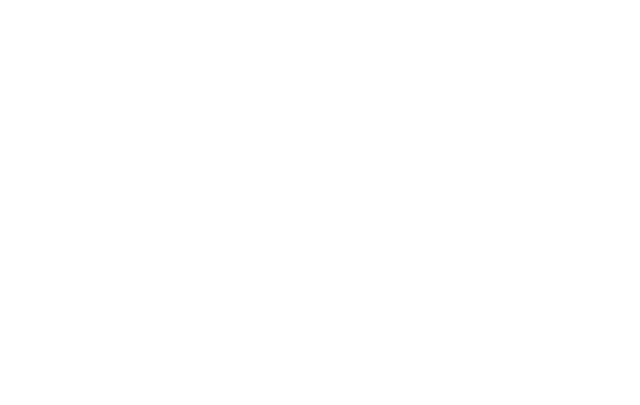
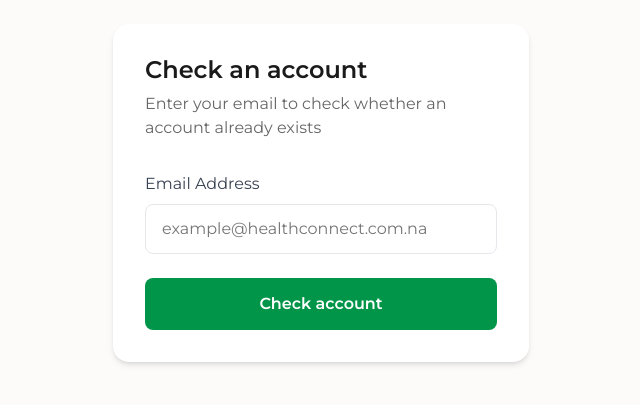
Before and after one commit to TopNotch-Solutions/health-frontend-UI, a React (Create React App) app: page /check-account in a window 1280 px wide. Before the commit this address had no page. Shown: the part 207-612 px from the top of the page, without its empty margins (319-959 px from the left). Built offline with nearby package versions, Linux system fonts and the light colour scheme.

Commit message:
check account

```diff
--- a/src/App.js
+++ b/src/App.js
@@ -24,6 +24,7 @@ import { useSelector } from "react-redux";
 import AdminRoute from "./AdminRoute";
 import SubmitEmail from "./pages/SubmitEmail";
 import ForgotPassword from "./pages/ForgotPassword";
+import CreateAccount from "./pages/CreateAccount";
 
 function App() {
   const [openSidebarToggle, setOpenSidebarToggle] = useState(false);
@@ -78,6 +79,7 @@ function App() {
                   </Route>
                   <Route path="/submit" element={<SubmitEmail />} />
                   <Route path="/reset-password" element={<ForgotPassword />} />
+                  <Route path="/check-account" element={<CreateAccount />} />
                 </Routes>
               </div>
             </div>
--- a/src/assets/css/AdminLogin.css
+++ b/src/assets/css/AdminLogin.css
@@ -154,6 +154,18 @@
   cursor: not-allowed;
 }
 
+.submit-button-green {
+  background-color: #009548;
+}
+
+.submit-button-green:hover {
+  background-color: #007a3a;
+}
+
+.submit-button-green:disabled {
+  background-color: #9ca3af;
+}
+
 .back-button {
   width: 100%;
   padding: 0.875rem;
--- a/src/pages/AdminLogin.jsx
+++ b/src/pages/AdminLogin.jsx
@@ -190,7 +190,7 @@ const AdminLogin = () => {
                   <button
                     type="button"
                     className="forgot-password"
-                    onClick={() => navigate("/Submit")}
+                    onClick={() => navigate("/submit")}
                   >
                     Forgot Password?
                   </button>
@@ -203,6 +203,14 @@ const AdminLogin = () => {
                 >
                   {isSubmitting ? <div className="loader"></div> : "Sign in"}
                 </button>
+
+                <button
+                  type="button"
+                  className="back-button"
+                  onClick={() => navigate("/check-account")}
+                >
+                  Create an account
+                </button>
               </form>
             </div>
           </div>
--- /dev/null
+++ b/src/pages/CreateAccount.jsx
@@ -0,0 +1,146 @@
+import React, { useEffect, useState } from "react";
+import "../assets/css/AdminLogin.css";
+import { toast } from "react-toastify";
+import { useDispatch } from "react-redux";
+import { toggleSidebarfalse } from "../redux/reducers/sidebarReducer";
+import Backdrop from "@mui/material/Backdrop";
+import CircularProgress from "@mui/material/CircularProgress";
+import fetchJSON from "../utils/fetchJSON";
+
+const CreateAccount = () => {
+  const [email, setEmail] = useState("");
+  const [emailError, setEmailError] = useState("");
+  const [isSubmitting, setIsSubmitting] = useState(false);
+  const [accountStatus, setAccountStatus] = useState(null);
+
+  const dispatch = useDispatch();
+
+  useEffect(() => {
+    dispatch(toggleSidebarfalse());
+  }, [dispatch]);
+
+  const validateForm = () => {
+    if (!email) {
+      setEmailError("Email is required");
+      return false;
+    }
+    if (!/\S+@\S+\.\S+/.test(email)) {
+      setEmailError("Email is invalid");
+      return false;
+    }
+    return true;
+  };
+
+  const handleSubmit = async (e) => {
+    e.preventDefault();
+    setEmailError("");
+    setAccountStatus(null);
+
+    if (!validateForm()) return;
+
+    setIsSubmitting(true);
+    try {
+      // Public endpoint — no auth token required
+      const result = await fetchJSON(
+        "https://apihealthconnect.kopanovertex.com/api/auth/check-account",
+        "POST",
+        { email }
+      );
+
+      setAccountStatus(result);
+
+      if (result.exists) {
+        toast.success(result.message || "Account found.");
+      } else {
+        toast.error(
+          result.message || "No account found with this email."
+        );
+      }
+    } catch (error) {
+      toast.error(
+        error.message ||
+          "Unable to check account. Please try again."
+      );
+    } finally {
+      setIsSubmitting(false);
+    }
+  };
+
+  return (
+    <div className="login-container">
+      <Backdrop
+        sx={{ color: "#fff", zIndex: (theme) => theme.zIndex.drawer + 1 }}
+        open={isSubmitting}
+      >
+        <CircularProgress color="inherit" />
+      </Backdrop>
+      <div className="login-wrapper-centered">
+        <div className="login-form-section">
+          <div className="login-form-wrapper">
+            <div className="login-card">
+              <form className="auth-form" onSubmit={handleSubmit}>
+                <h2>Check an account</h2>
+                <p className="auth-subtitle">
+                  Enter your email to check whether an account already exists
+                </p>
+
+                <div className="form-field">
+                  <label>Email Address</label>
+                  <input
+                    type="email"
+                    value={email}
+                    placeholder="example@healthconnect.com.na"
+                    onChange={(e) => {
+                      setEmailError("");
+                      setAccountStatus(null);
+                      setEmail(e.target.value);
+                    }}
+                    className={emailError ? "error-input" : ""}
+                    disabled={isSubmitting}
+                  />
+                  {emailError && (
+                    <span className="error-message">{emailError}</span>
+                  )}
+                </div>
+
+                {accountStatus && (
+                  <div
+                    className="form-field"
+                    style={{
+                      padding: "0.75rem 1rem",
+                      borderRadius: 8,
+                      backgroundColor: accountStatus.exists
+                        ? "rgba(0, 149, 72, 0.08)"
+                        : "rgba(220, 38, 38, 0.08)",
+                      color: accountStatus.exists ? "#009548" : "#dc2626",
+                      fontSize: "0.9rem",
+                    }}
+                  >
+                    {accountStatus.message ||
+                      (accountStatus.exists
+                        ? "Account found."
+                        : "No account found with this email.")}
+                  </div>
+                )}
+
+                <button
+                  type="submit"
+                  className="submit-button submit-button-green"
+                  disabled={isSubmitting}
+                >
+                  {isSubmitting ? (
+                    <div className="loader"></div>
+                  ) : (
+                    "Check account"
+                  )}
+                </button>
+              </form>
+            </div>
+          </div>
+        </div>
+      </div>
+    </div>
+  );
+};
+
+export default CreateAccount;
--- a/src/pages/SubmitEmail.jsx
+++ b/src/pages/SubmitEmail.jsx
@@ -1,55 +1,14 @@
 import React, { useState } from "react";
 import "../assets/css/AdminLogin.css";
-import ArrowBackIosNewIcon from '@mui/icons-material/ArrowBackIosNew';
 import { toast } from "react-toastify";
 import { useNavigate } from "react-router-dom";
-import { useSelector } from "react-redux";
+import fetchJSON from "../utils/fetchJSON";
 
 function SubmitEmail() {
   const [email, setEmail] = useState("");
   const [emailError, setEmailError] = useState("");
   const [isSubmitting, setIsSubmitting] = useState(false);
   const navigate = useNavigate();
-
-  const handleSubmit = async (e) => {
-    e.preventDefault();
-
-    setEmailError("");
-
-    if (validateForm()) {
-      try {
-          setIsSubmitting(true);
-          const response = await fetch("https://dt.mtc.com.na:4000/auth/admin/forgot-password", {
-            method: "POST",
-            headers: {
-              "Content-Type": "application/json",
-            },
-            body: JSON.stringify({
-              email
-            }),
-          });
-
-          const data = await response.json();
-
-          if (response.ok) {
-              setIsSubmitting(false);
-              setEmail("");
-              toast.success(data.message);
-
-          } else {
-            setIsSubmitting(false);
-            toast.error("Username not found in our database. Verify username and try again!");
-          }
-        } catch (error) {
-          setIsSubmitting(false);
-          toast.error(
-            "Network error. Please check your network connection and try again",
-            "Please check your network connection and try again"
-          );
-        }
-
-    }
-  };
 
   const validateForm = () => {
     let valid = true;
@@ -62,12 +21,55 @@ function SubmitEmail() {
     }
     return valid;
   };
+
+  const handleSubmit = async (e) => {
+    e.preventDefault();
+    setEmailError("");
+
+    if (!validateForm()) return;
+
+    setIsSubmitting(true);
+    try {
+      // Public endpoint — no auth token; usable by users who are not logged in
+      const accountCheck = await fetchJSON(
+        "https://apihealthconnect.kopanovertex.com/api/auth/check-account",
+        "POST",
+        { email }
+      );
+
+      if (!accountCheck.exists) {
+        toast.error(
+          accountCheck.message || "No account found with this email."
+        );
+        return;
+      }
+
+      const data = await fetchJSON(
+        "https://apihealthconnect.kopanovertex.com/auth/admin/forgot-password",
+        "POST",
+        { email }
+      );
+
+      setEmail("");
+      toast.success(
+        data.message ||
+          "Password reset instructions have been sent to your email."
+      );
+    } catch (error) {
+      toast.error(
+        error.message ||
+          "Network error. Please check your network connection and try again."
+      );
+    } finally {
+      setIsSubmitting(false);
+    }
+  };
+
   return (
     <div className="login-container">
       <div className="login-wrapper-centered">
         <div className="login-form-section">
           <div className="login-form-wrapper">
-
             <div className="login-card">
               <form onSubmit={handleSubmit} className="auth-form">
                 <h2>Reset Password</h2>
@@ -107,10 +109,9 @@ function SubmitEmail() {
 
                 <button
                   type="button"
-                  onClick={() => navigate('/')}
+                  onClick={() => navigate("/")}
                   className="back-button"
                 >
-                  {/* <ArrowBackIosNewIcon sx={{ fontSize: 16, marginRight: 1 }} /> */}
                   Back to Login
                 </button>
               </form>
```
Also changed, not shown: 11 other files (tests, documents, lock files or other folders).
